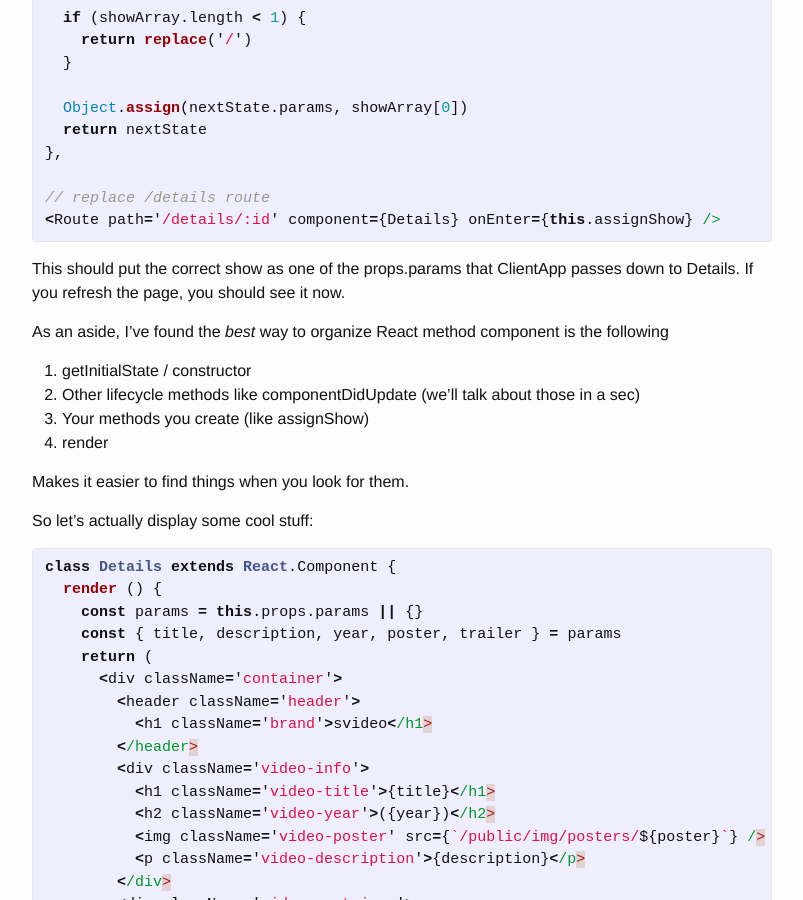
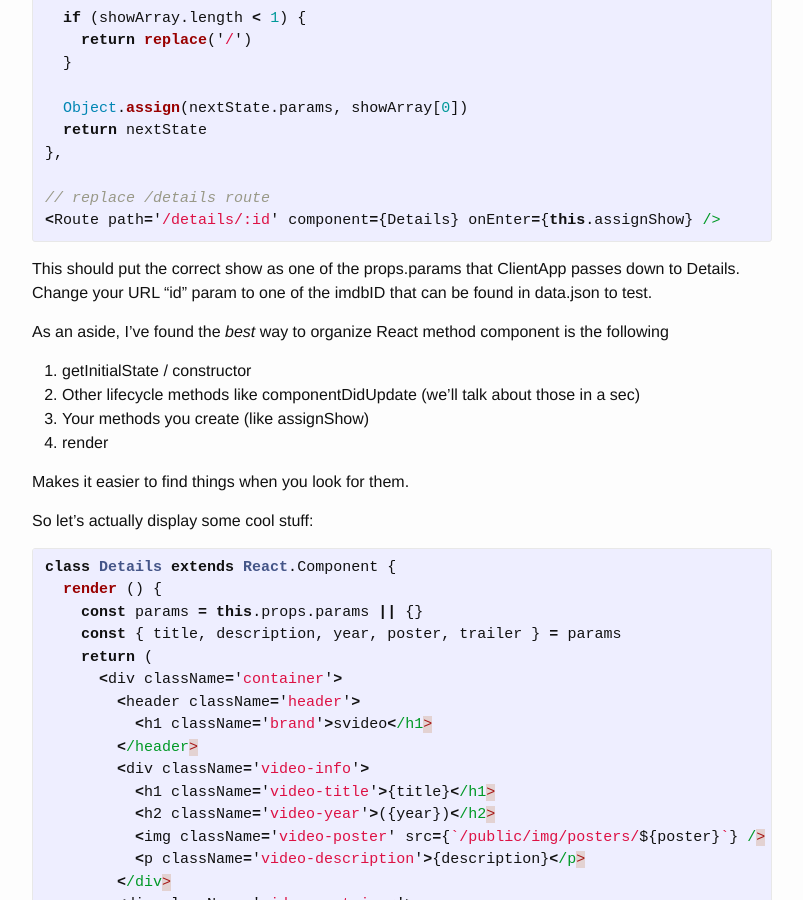
Before and after one commit to btholt/complete-intro-to-react, a Jekyll site: the page built from index.html, in a window 1280 px wide and 900 px high, scrolled down 32570 px. Shown: the whole window, without its empty margins (238-1041 px from the left). Built offline with Jekyll 4.4.1, drawn with Linux system fonts in a browser that asks for light colours.

Commit message:
How to test the :id route

```diff
--- a/_posts/2016-01-14-react-marshall-data.markdown
+++ b/_posts/2016-01-14-react-marshall-data.markdown
@@ -113,7 +113,7 @@ assignShow (nextState, replace) {
 <Route path='/details/:id' component={Details} onEnter={this.assignShow} />
 {% endhighlight %}
 
-This should put the correct show as one of the props.params that ClientApp passes down to Details. If you refresh the page, you should see it now.
+This should put the correct show as one of the props.params that ClientApp passes down to Details. Change your URL "id" param to one of the imdbID that can be found in data.json to test.
 
 As an aside, I've found the _best_ way to organize React method component is the following
 
```
